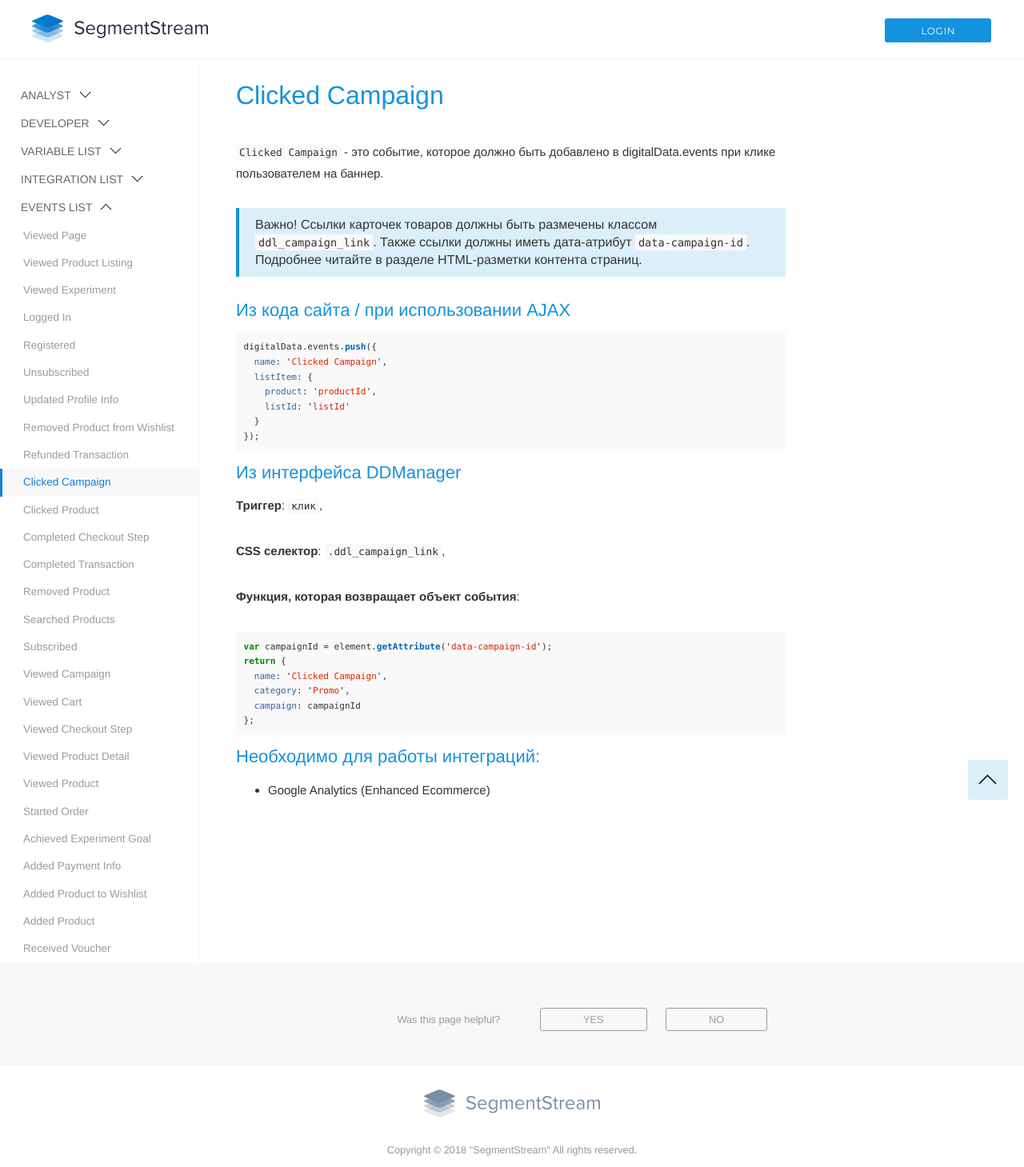
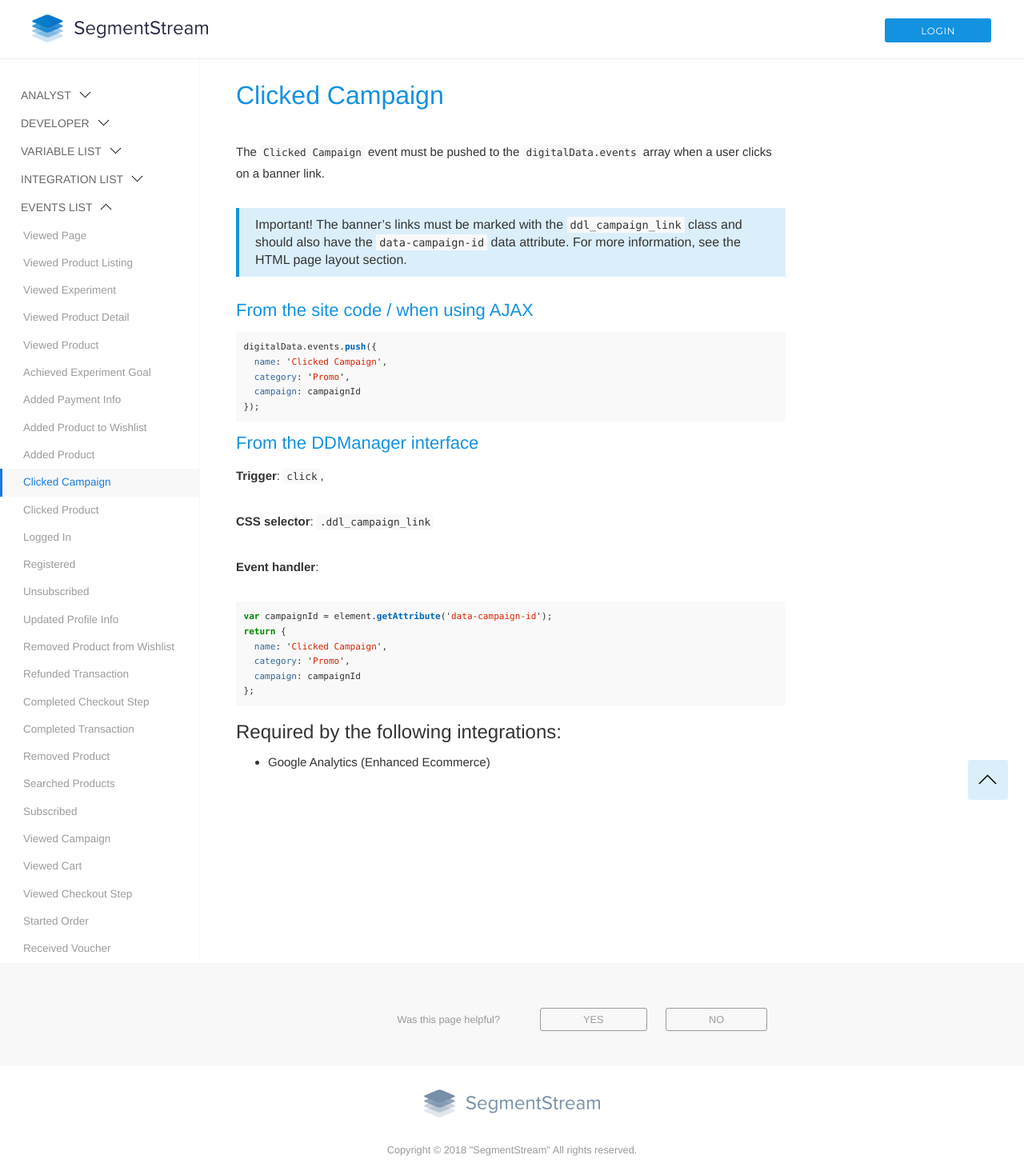
Before and after one commit to segmentstream-com/segmentstream-com.github.io, a Jekyll site: the page built from _docs/events/clicked-campaign.md, in a window 1280 px wide. Shown: the whole page at 80% size. Built offline with Jekyll 4.4.1, drawn with Linux system fonts in a browser that asks for light colours; nearby versions of some CDN libraries.

Commit message:
clicked campaign/product

````diff
--- a/_docs/events/clicked-campaign.md
+++ b/_docs/events/clicked-campaign.md
@@ -2,30 +2,27 @@
 layout: page
 section: events
 title: "Clicked Campaign"
-date: 2017-08-16 12:00:00
 order: 2
 ---
-`Clicked Campaign` - это событие, которое должно быть добавлено в digitalData.events при клике пользователем на баннер.
+The `Clicked Campaign` event must be pushed to the `digitalData.events` array when a user clicks on a banner link.
 
-> Важно! Ссылки карточек товаров должны быть размечены классом `ddl_campaign_link`. Также ссылки должны иметь дата-атрибут `data-campaign-id`. Подробнее читайте в разделе HTML-разметки контента страниц.
+> Important! The banner's links must be marked with the `ddl_campaign_link` class and should also have the `data-campaign-id` data attribute. For more information, see the HTML page layout section.
 
-#### Из кода сайта / при использовании AJAX
+#### From the site code / when using AJAX
 ```javascript
 digitalData.events.push({
   name: 'Clicked Campaign',
-  listItem: {
-    product: 'productId',
-    listId: 'listId'
-  }
+  category: 'Promo',
+  campaign: campaignId
 });
 ```
 
-#### Из интерфейса DDManager
-**Триггер**: `клик`,
+#### From the DDManager interface
+**Trigger**: `click`,
 
-**CSS селектор**: `.ddl_campaign_link`,
+**CSS selector**: `.ddl_campaign_link`
 
-**Функция, которая возвращает объект события**:
+**Event handler**:
 
 ```javascript
 var campaignId = element.getAttribute('data-campaign-id');
@@ -36,5 +33,5 @@
 };
 ```
 
-#### Необходимо для работы интеграций:
+### Required by the following integrations:
 * Google Analytics (Enhanced Ecommerce)
````
Also changed, not shown: _docs/events/clicked-product.md (+9 -13 lines).
